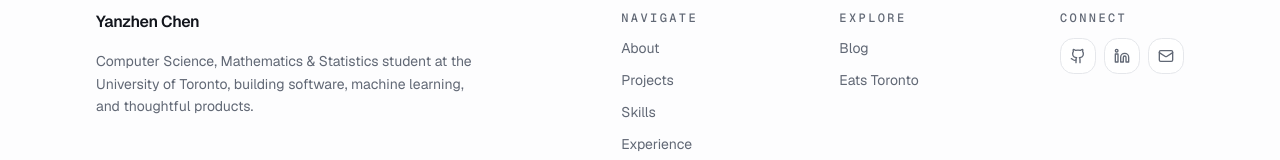
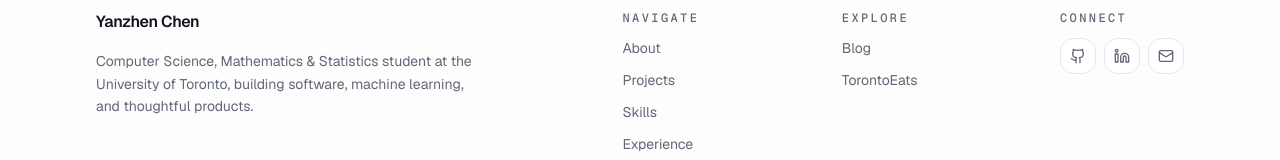
Before and after one commit to YheChen/2025website, a Next.js app: page / in a window 1280 px wide. Shown: the part 10851-11011 px from the top of the page. Built offline with nearby package versions, Linux system fonts and the light colour scheme.

Commit message:
Rename Eats Toronto to TorontoEats (#8)
Updates the food blog's display name everywhere it appears: the main site
footer, the blog layout footer, the blog index callout card, and the two
inline links in the starter posts. The URL is unchanged.

Co-authored-by: Claude Opus 5 <noreply@anthropic.com>

```diff
--- a/app/blog/layout.tsx
+++ b/app/blog/layout.tsx
@@ -77,7 +77,7 @@ export default function BlogLayout({
               className="inline-flex items-center gap-1.5 text-muted-foreground transition-colors hover:text-foreground"
             >
               <UtensilsCrossed className="h-4 w-4" />
-              Eats Toronto
+              TorontoEats
             </a>
           </div>
         </div>
--- a/app/blog/page.tsx
+++ b/app/blog/page.tsx
@@ -47,7 +47,7 @@ export default function BlogIndex() {
         </Reveal>
       )}
 
-      {/* Eats Toronto cross-link */}
+      {/* TorontoEats cross-link */}
       <Reveal delay={0.1} className="mt-12">
         <a
           href={siteConfig.eats}
@@ -61,7 +61,7 @@ export default function BlogIndex() {
             </span>
             <div>
               <h3 className="font-semibold tracking-tight text-foreground">
-                Eats Toronto
+                TorontoEats
               </h3>
               <p className="mt-0.5 text-pretty text-sm text-muted-foreground">
                 My separate blog on restaurants and food around the city.
--- a/app/components/Footer.tsx
+++ b/app/components/Footer.tsx
@@ -64,7 +64,7 @@ export default function Footer() {
               rel="noreferrer"
               className="text-sm text-muted-foreground transition-colors hover:text-foreground"
             >
-              Eats Toronto
+              TorontoEats
             </a>
           </nav>
 
--- a/content/blog/hello-world.mdx
+++ b/content/blog/hello-world.mdx
@@ -10,6 +10,6 @@ I've wanted a place to write for a while, so here it is.
 Expect short, practical posts on **software development and systems**, things I
 learn while building, bugs worth remembering, and the occasional deeper dive.
 I'll also keep a separate space for food over at
-[Eats Toronto](https://food.yanzhenchen.ca).
+[TorontoEats](https://food.yanzhenchen.ca).
 
 More soon.
--- a/content/blog/rebuilding-my-portfolio.mdx
+++ b/content/blog/rebuilding-my-portfolio.mdx
@@ -53,7 +53,7 @@ useEffect(() => {
 ## What's next
 
 1. Writing more here, about the things I build.
-2. A separate space for food, see [Eats Toronto](https://food.yanzhenchen.ca).
+2. A separate space for food, see [TorontoEats](https://food.yanzhenchen.ca).
 3. Small, steady improvements to the site itself.
 
 Thanks for reading.
--- a/lib/site.ts
+++ b/lib/site.ts
@@ -7,6 +7,6 @@ export const siteConfig = {
   github: "https://github.com/YheChen",
   linkedin: "https://linkedin.com/in/yanzhenchen",
   email: "career@yanzhenchen.ca",
-  /** Eats Toronto, the restaurant/food blog. */
+  /** TorontoEats, the restaurant/food blog. */
   eats: "https://food.yanzhenchen.ca",
 } as const;
```
